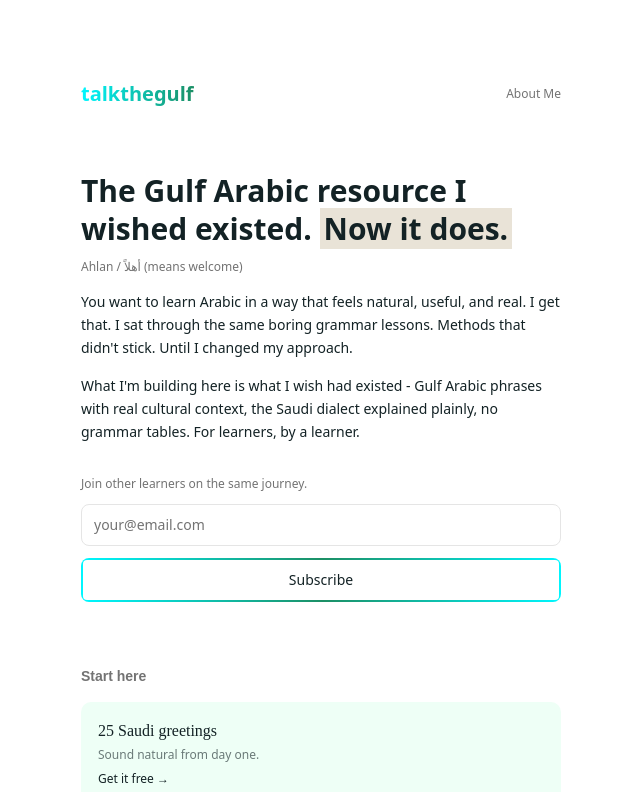
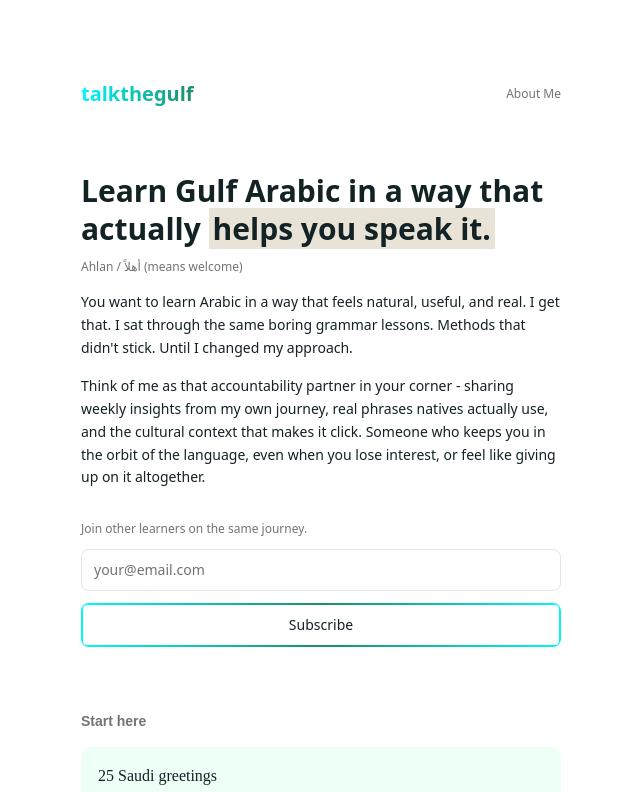
Before and after one commit to hamzahabdh/v0-talkthegulf, a Next.js app: page / in a window 1280 px wide. Shown: the top 792 px of the page, without its empty margins (319-959 px from the left). Built offline with nearby package versions, Linux system fonts and the light colour scheme; a web font is replaced by a local one.

Commit message:
highlight hero text

```diff
--- a/app/page.tsx
+++ b/app/page.tsx
@@ -82,15 +82,14 @@ export default function TalkTheGulfLanding() {
         {/* Hero Section */}
         <div>
           <h1 className="mb-3 text-2xl font-bold leading-tight text-foreground md:text-3xl">
-            The Gulf Arabic resource I wished existed.{" "}
-            <span style={{ backgroundColor: "#E9E3D7", padding: "0 4px" }}>Now it does.</span>
+            Learn Gulf Arabic in a way that actually <span style={{ backgroundColor: "#E9E3D7", padding: "0 4px" }}>helps you speak it.</span>
           </h1>
           <p className="mb-4 text-xs text-muted-foreground">Ahlan / <span dir="rtl">أهلاً</span> (means welcome)</p>
           <p className="text-sm leading-relaxed text-foreground">
             You want to learn Arabic in a way that feels natural, useful, and real. I get that. I sat through the same boring grammar lessons. Methods that didn&apos;t stick. Until I changed my approach.
           </p>
           <p className="mt-4 text-sm leading-relaxed text-foreground">
-            What I&apos;m building here is what I wish had existed - Gulf Arabic phrases with real cultural context, the Saudi dialect explained plainly, no grammar tables. For learners, by a learner.
+            Think of me as that accountability partner in your corner - sharing weekly insights from my own journey, real phrases natives actually use, and the cultural context that makes it click. Someone who keeps you in the orbit of the language, even when you lose interest, or feel like giving up on it altogether.
           </p>
 
           {/* CTA */}
```
